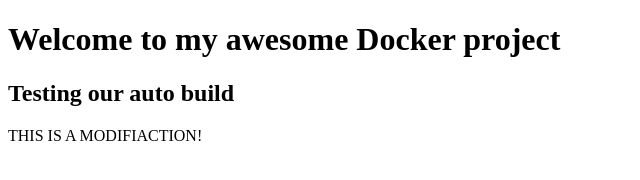
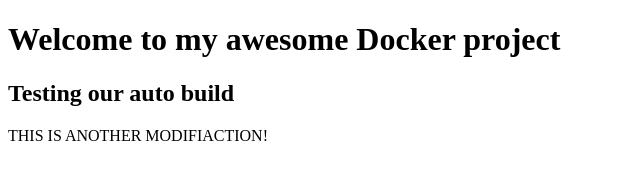
Before and after one commit to efracondes/test_docker, a plain HTML site: page Automation Project/index.html in a window 1280 px wide. Shown: the whole page, without its empty margins (0-640 px from the left). Drawn offline with Linux system fonts and the light colour scheme.

Commit message:
This is a commit message

```diff
--- a/Automation Project/index.html
+++ b/Automation Project/index.html
@@ -7,7 +7,7 @@
 
 	 <h2> Testing our auto build </h2>
 
-	 <p> THIS IS A MODIFIACTION! </p>
+	 <p> THIS IS ANOTHER MODIFIACTION! </p>
 
 </head>
 <body>
```
